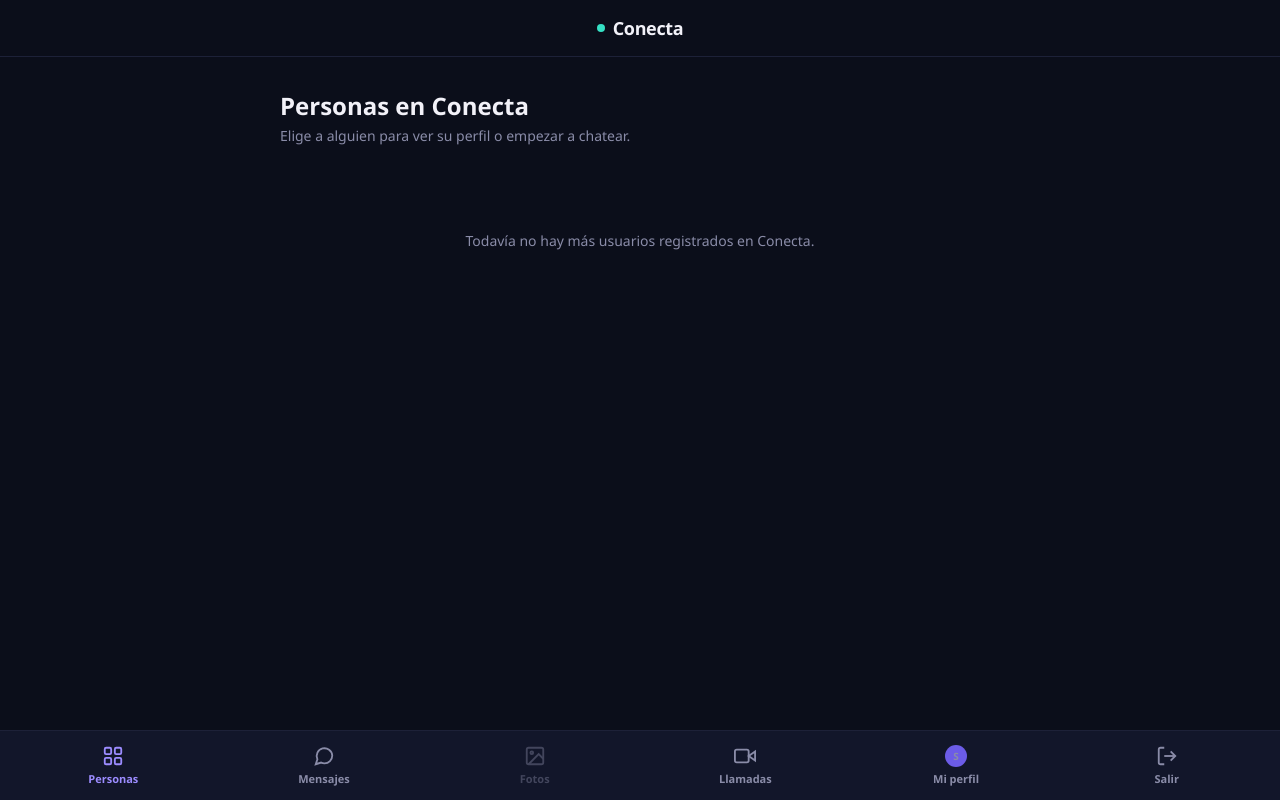
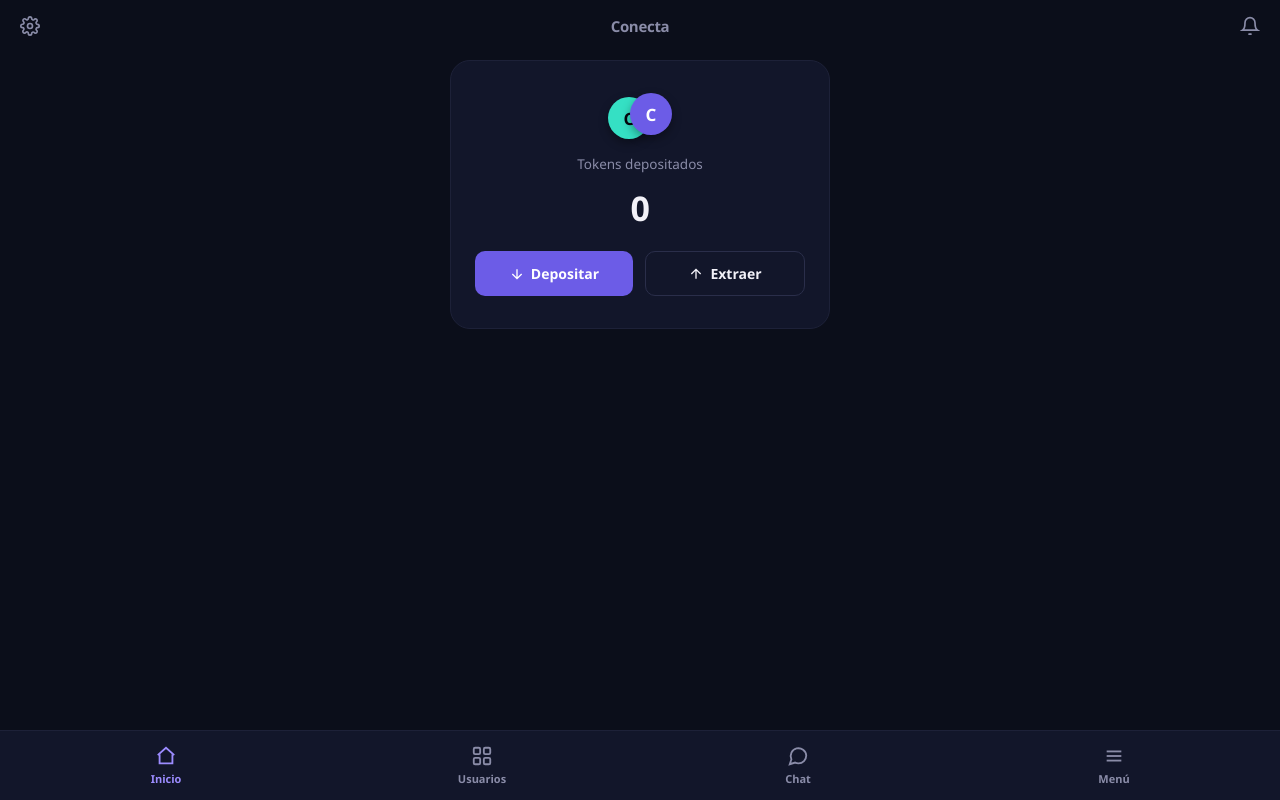
Before and after one commit to cubanolibre777-cmd/conecta, a Flask app: page / in a window 1280 px wide. Run offline with Flask 3, Linux system fonts and the light colour scheme; the visitor is signed in with stand-in values (Sample User, id 1); data comes from the database, SQL or seed files in the repository; some libraries are stand-ins or nearby versions.

```diff
--- a/app.py
+++ b/app.py
@@ -13,6 +13,7 @@ from werkzeug.middleware.proxy_fix import ProxyFix
 from authlib.integrations.flask_client import OAuth
 from flask_socketio import SocketIO, emit, join_room
 from dotenv import load_dotenv
+import stripe
 
 load_dotenv()
 
@@ -23,6 +24,17 @@ app = Flask(__name__)
 app.config["SECRET_KEY"] = os.environ.get("SECRET_KEY", "cambia-esto-en-produccion")
 app.config["SQLALCHEMY_DATABASE_URI"] = "sqlite:///app.db"
 app.config["SQLALCHEMY_TRACK_MODIFICATIONS"] = False
+
+# Stripe: procesa el pago con tarjeta cuando alguien compra tokens.
+stripe.api_key = os.environ.get("STRIPE_SECRET_KEY")
+STRIPE_PUBLISHABLE_KEY = os.environ.get("STRIPE_PUBLISHABLE_KEY")
+
+# Paquetes de tokens disponibles para comprar. (id, nombre, tokens, precio en centavos de dólar)
+TOKEN_PACKAGES = [
+    {"id": "small", "name": "Paquete pequeño", "tokens": 100, "price_cents": 500},
+    {"id": "medium", "name": "Paquete medio", "tokens": 500, "price_cents": 2000},
+    {"id": "large", "name": "Paquete grande", "tokens": 1200, "price_cents": 4000},
+]
 
 # Render (y la mayoría de servicios de hosting) reciben la conexión segura (https)
 # en su propio servidor y la reenvían a la app como http normal. Sin esto, Flask
@@ -85,6 +97,10 @@ class User(UserMixin, db.Model):
     avatar_url = db.Column(db.String(500), nullable=True)  # foto de Google
     profile_photo = db.Column(db.String(255), nullable=True)  # foto subida por el usuario
     bio = db.Column(db.String(280), nullable=True)
+    # Todavía no está conectado a pagos reales; de momento es solo el número
+    # que se muestra en la pantalla de Inicio, para tener la parte visual
+    # lista antes de decidir cómo se compran/gastan los tokens de verdad.
+    tokens = db.Column(db.Integer, default=0)
     created_at = db.Column(db.DateTime, default=datetime.utcnow)
 
     @property
@@ -147,9 +163,88 @@ with app.app_context():
 @app.route("/")
 def index():
     if current_user.is_authenticated:
-        users = User.query.filter(User.id != current_user.id).order_by(User.name).all()
-        return render_template("dashboard.html", user=current_user, users=users)
+        return render_template("home.html", user=current_user)
     return redirect(url_for("login"))
+
+
+@app.route("/users")
+@login_required
+def users_list():
+    users = User.query.filter(User.id != current_user.id).order_by(User.name).all()
+    return render_template("dashboard.html", user=current_user, users=users)
+
+
+@app.route("/menu")
+@login_required
+def menu_page():
+    return render_template("menu.html", user=current_user)
+
+
+@app.route("/tokens/deposit")
+@login_required
+def tokens_deposit():
+    return render_template("tokens_deposit.html", packages=TOKEN_PACKAGES)
+
+
+@app.route("/tokens/checkout/<package_id>")
+@login_required
+def tokens_checkout(package_id):
+    package = next((p for p in TOKEN_PACKAGES if p["id"] == package_id), None)
+    if not package:
+        flash("Paquete no válido.", "error")
+        return redirect(url_for("tokens_deposit"))
+
+    checkout_session = stripe.checkout.Session.create(
+        mode="payment",
+        payment_method_types=["card"],
+        line_items=[{
+            "price_data": {
+                "currency": "usd",
+                "product_data": {"name": f"{package['tokens']} tokens · Conecta"},
+                "unit_amount": package["price_cents"],
+            },
+            "quantity": 1,
+        }],
+        metadata={"user_id": current_user.id, "tokens": package["tokens"]},
+        success_url=url_for("tokens_success", _external=True) + "?session_id={CHECKOUT_SESSION_ID}",
+        cancel_url=url_for("tokens_deposit", _external=True),
+    )
+    return redirect(checkout_session.url, code=303)
+
+
+@app.route("/tokens/success")
+@login_required
+def tokens_success():
+    session_id = request.args.get("session_id")
+    if not session_id:
+        return redirect(url_for("index"))
+
+    checkout_session = stripe.checkout.Session.retrieve(session_id)
+
+    if checkout_session.payment_status == "paid":
+        tokens_bought = int(checkout_session.metadata.get("tokens", 0))
+        paid_user_id = int(checkout_session.metadata.get("user_id", 0))
+
+        # Solo se acreditan los tokens si el pago es de la persona que tiene la
+        # sesión abierta ahora mismo, para evitar que alguien reutilice un
+        # enlace de otra persona.
+        if paid_user_id == current_user.id:
+            current_user.tokens = (current_user.tokens or 0) + tokens_bought
+            db.session.commit()
+            flash(f"¡Listo! Se añadieron {tokens_bought} tokens a tu cuenta.", "success")
+        else:
+            flash("Este pago no corresponde a tu cuenta.", "error")
+    else:
+        flash("El pago no se completó.", "error")
+
+    return redirect(url_for("index"))
+
+
+@app.route("/tokens/withdraw", methods=["GET", "POST"])
+@login_required
+def tokens_withdraw():
+    flash("La retirada de tokens todavía no está activada.", "error")
+    return redirect(url_for("index"))
 
 
 @app.route("/login", methods=["GET", "POST"])
@@ -449,4 +544,9 @@ def auth_google_callback():
 
 
 if __name__ == "__main__":
+    # use_reloader=False evita que Flask arranque el proceso dos veces al
+    # iniciar. En Windows, la segunda vez fallaba al no poder borrar/recrear
+    # la base de datos porque el primer proceso aún la tenía abierta.
+    # host="0.0.0.0" permite que otros dispositivos de tu misma red (móvil,
+    # otro ordenador) puedan entrar usando tu IP local, no solo 127.0.0.1.
     socketio.run(app, host="0.0.0.0", port=5000, debug=True, use_reloader=False)
--- a/requirements.txt
+++ b/requirements.txt
@@ -10,3 +10,4 @@ flask-socketio==5.3.6
 python-socketio==5.11.2
 python-engineio==4.9.1
 simple-websocket==1.0.0
+stripe==10.12.0
--- /dev/null
+++ b/templates/_bottom_nav.html
@@ -0,0 +1,36 @@
+<style>
+  .bottom-bar {
+    position: fixed; bottom: 0; left: 0; right: 0;
+    display: flex; justify-content: space-around; align-items: center;
+    background: var(--bg-panel); border-top: 1px solid #1D2138;
+    padding: 10px 8px calc(10px + env(safe-area-inset-bottom));
+    z-index: 10;
+  }
+  .bottom-bar a {
+    display: flex; flex-direction: column; align-items: center; gap: 4px;
+    color: var(--text-dim); text-decoration: none; font-size: 11px; font-weight: 600;
+    flex: 1; padding: 4px 0;
+  }
+  .bottom-bar a:hover, .bottom-bar a.active { color: var(--accent-soft); }
+  .bottom-bar svg { width: 22px; height: 22px; }
+  body { padding-bottom: 78px; }
+</style>
+
+<div class="bottom-bar">
+  <a href="{{ url_for('index') }}" class="{{ 'active' if active_tab == 'inicio' else '' }}">
+    <svg viewBox="0 0 24 24" fill="none" stroke="currentColor" stroke-width="2"><path d="M3 11l9-8 9 8"/><path d="M5 10v10h14V10"/></svg>
+    Inicio
+  </a>
+  <a href="{{ url_for('users_list') }}" class="{{ 'active' if active_tab == 'usuarios' else '' }}">
+    <svg viewBox="0 0 24 24" fill="none" stroke="currentColor" stroke-width="2"><rect x="3" y="3" width="7" height="7" rx="1.5"/><rect x="14" y="3" width="7" height="7" rx="1.5"/><rect x="3" y="14" width="7" height="7" rx="1.5"/><rect x="14" y="14" width="7" height="7" rx="1.5"/></svg>
+    Usuarios
+  </a>
+  <a href="{{ url_for('messages_inbox') }}" class="{{ 'active' if active_tab == 'chat' else '' }}">
+    <svg viewBox="0 0 24 24" fill="none" stroke="currentColor" stroke-width="2"><path d="M21 11.5a8.5 8.5 0 0 1-8.5 8.5c-1.3 0-2.5-.3-3.6-.8L3 21l1.8-5.4A8.5 8.5 0 1 1 21 11.5z"/></svg>
+    Chat
+  </a>
+  <a href="{{ url_for('menu_page') }}" class="{{ 'active' if active_tab == 'menu' else '' }}">
+    <svg viewBox="0 0 24 24" fill="none" stroke="currentColor" stroke-width="2"><line x1="4" y1="7" x2="20" y2="7"/><line x1="4" y1="12" x2="20" y2="12"/><line x1="4" y1="17" x2="20" y2="17"/></svg>
+    Menú
+  </a>
+</div>
--- a/templates/dashboard.html
+++ b/templates/dashboard.html
@@ -6,7 +6,7 @@
   <title>Conecta</title>
   <link rel="stylesheet" href="{{ url_for('static', filename='css/auth.css') }}">
   <style>
-    body { display: block; padding-bottom: 78px; }
+    body { display: block; }
 
     .top-bar {
       display: flex; align-items: center; justify-content: center;
@@ -43,29 +43,6 @@
     }
     .user-card-links a:hover { text-decoration: underline; }
     .empty { color: var(--text-dim); font-size: 14px; text-align: center; padding: 60px 0; }
-
-    /* Barra inferior de navegación, estilo app */
-    .bottom-bar {
-      position: fixed; bottom: 0; left: 0; right: 0;
-      display: flex; justify-content: space-around; align-items: center;
-      background: var(--bg-panel); border-top: 1px solid #1D2138;
-      padding: 10px 8px calc(10px + env(safe-area-inset-bottom));
-      z-index: 10;
-    }
-    .bottom-bar a, .bottom-bar .bottom-item {
-      display: flex; flex-direction: column; align-items: center; gap: 4px;
-      color: var(--text-dim); text-decoration: none; font-size: 11px; font-weight: 600;
-      flex: 1; padding: 4px 0;
-    }
-    .bottom-bar a:hover, .bottom-bar a.active { color: var(--accent-soft); }
-    .bottom-bar svg { width: 22px; height: 22px; }
-    .bottom-bar .my-avatar-nav {
-      width: 22px; height: 22px; border-radius: 50%; object-fit: cover;
-    }
-    .bottom-bar .my-avatar-nav-fallback {
-      width: 22px; height: 22px; border-radius: 50%; background: var(--accent);
-      display: flex; align-items: center; justify-content: center; font-weight: 700; font-size: 10px;
-    }
   </style>
 </head>
 <body>
@@ -102,36 +79,8 @@
     {% endif %}
   </div>
 
-  <div class="bottom-bar">
-    <a href="{{ url_for('index') }}" class="active">
-      <svg viewBox="0 0 24 24" fill="none" stroke="currentColor" stroke-width="2"><rect x="3" y="3" width="7" height="7" rx="1.5"/><rect x="14" y="3" width="7" height="7" rx="1.5"/><rect x="3" y="14" width="7" height="7" rx="1.5"/><rect x="14" y="14" width="7" height="7" rx="1.5"/></svg>
-      Personas
-    </a>
-    <a href="{{ url_for('messages_inbox') }}">
-      <svg viewBox="0 0 24 24" fill="none" stroke="currentColor" stroke-width="2"><path d="M21 11.5a8.5 8.5 0 0 1-8.5 8.5c-1.3 0-2.5-.3-3.6-.8L3 21l1.8-5.4A8.5 8.5 0 1 1 21 11.5z"/></svg>
-      Mensajes
-    </a>
-    <a href="#" style="opacity:0.4; pointer-events:none;">
-      <svg viewBox="0 0 24 24" fill="none" stroke="currentColor" stroke-width="2"><rect x="3" y="3" width="18" height="18" rx="2"/><circle cx="8.5" cy="8.5" r="1.5"/><path d="M21 15l-5-5L5 21"/></svg>
-      Fotos
-    </a>
-    <a href="{{ url_for('messages_inbox') }}">
-      <svg viewBox="0 0 24 24" fill="none" stroke="currentColor" stroke-width="2"><path d="M23 7l-7 5 7 5V7z"/><rect x="1" y="5" width="15" height="14" rx="2"/></svg>
-      Llamadas
-    </a>
-    <a href="{{ url_for('profile') }}">
-      {% if user.display_photo %}
-        <img class="my-avatar-nav" src="{{ user.display_photo }}" alt="">
-      {% else %}
-        <span class="my-avatar-nav-fallback">{{ user.name[:1] if user.name else user.email[:1] }}</span>
-      {% endif %}
-      Mi perfil
-    </a>
-    <a href="{{ url_for('logout') }}">
-      <svg viewBox="0 0 24 24" fill="none" stroke="currentColor" stroke-width="2"><path d="M9 21H5a2 2 0 0 1-2-2V5a2 2 0 0 1 2-2h4"/><path d="M16 17l5-5-5-5"/><path d="M21 12H9"/></svg>
-      Salir
-    </a>
-  </div>
+  {% set active_tab = 'usuarios' %}
+  {% include "_bottom_nav.html" %}
   <script src="https://cdnjs.cloudflare.com/ajax/libs/socket.io/4.7.5/socket.io.min.js"></script>
   {% include "_incoming_call.html" %}
 </body>
--- /dev/null
+++ b/templates/home.html
@@ -0,0 +1,96 @@
+<!DOCTYPE html>
+<html lang="es">
+<head>
+  <meta charset="UTF-8">
+  <meta name="viewport" content="width=device-width, initial-scale=1.0">
+  <title>Conecta</title>
+  <link rel="stylesheet" href="{{ url_for('static', filename='css/auth.css') }}">
+  <style>
+    body { display: block; }
+    .top-bar {
+      display: flex; align-items: center; justify-content: space-between;
+      padding: 16px 20px;
+    }
+    .top-bar a { color: var(--text-dim); display: flex; }
+    .top-bar a:hover { color: var(--accent-soft); }
+    .top-bar .brand { font-size: 15px; font-weight: 600; color: var(--text-dim); }
+
+    .wrap { max-width: 420px; margin: 0 auto; padding: 8px 20px 20px; }
+
+    .flash { padding: 11px 14px; border-radius: 10px; font-size: 13.5px; margin-bottom: 16px; }
+    .flash.error { background: rgba(255,107,129,0.12); color: var(--error); border: 1px solid rgba(255,107,129,0.3); }
+    .flash.success { background: rgba(53,224,196,0.12); color: var(--pulse); border: 1px solid rgba(53,224,196,0.3); }
+
+    .token-card {
+      background: var(--bg-panel); border: 1px solid #1D2138; border-radius: 20px;
+      padding: 32px 24px; display: flex; flex-direction: column; align-items: center; gap: 12px;
+    }
+    .coin-icon { position: relative; width: 64px; height: 46px; margin-bottom: 4px; }
+    .coin-icon .c1, .coin-icon .c2 {
+      position: absolute; width: 42px; height: 42px; border-radius: 50%;
+      display: flex; align-items: center; justify-content: center;
+      font-weight: 700; font-size: 17px; box-shadow: 0 4px 10px rgba(0,0,0,0.35);
+    }
+    .coin-icon .c1 { left: 0; top: 4px; background: var(--pulse); color: #05060C; }
+    .coin-icon .c2 { right: 0; top: 0; background: var(--accent); color: white; }
+
+    .token-label { font-size: 13.5px; color: var(--text-dim); }
+    .token-amount { font-size: 34px; font-weight: 700; letter-spacing: -0.02em; }
+
+    .token-actions { display: flex; gap: 12px; width: 100%; margin-top: 8px; }
+    .token-actions button {
+      flex: 1; padding: 12px; border-radius: 10px; border: none; font-weight: 600;
+      font-size: 14px; font-family: inherit; cursor: pointer; display: flex;
+      align-items: center; justify-content: center; gap: 6px;
+    }
+    .btn-deposit { background: var(--accent); color: white; }
+    .btn-deposit:hover { background: #7C6CF7; }
+    .btn-withdraw { background: transparent; border: 1px solid #2A2E4A !important; color: var(--text-main); }
+    .btn-withdraw:hover { border-color: var(--accent-soft) !important; }
+  </style>
+</head>
+<body>
+  <div class="top-bar">
+    <a href="{{ url_for('menu_page') }}" title="Configuración">
+      <svg width="20" height="20" viewBox="0 0 24 24" fill="none" stroke="currentColor" stroke-width="2"><circle cx="12" cy="12" r="3"/><path d="M19.4 15a1.7 1.7 0 0 0 .3 1.9l.1.1a2 2 0 1 1-2.8 2.8l-.1-.1a1.7 1.7 0 0 0-1.9-.3 1.7 1.7 0 0 0-1 1.5V21a2 2 0 0 1-4 0v-.1a1.7 1.7 0 0 0-1-1.6 1.7 1.7 0 0 0-1.9.3l-.1.1a2 2 0 1 1-2.8-2.8l.1-.1a1.7 1.7 0 0 0 .3-1.9 1.7 1.7 0 0 0-1.5-1H3a2 2 0 0 1 0-4h.1a1.7 1.7 0 0 0 1.6-1 1.7 1.7 0 0 0-.3-1.9l-.1-.1a2 2 0 1 1 2.8-2.8l.1.1a1.7 1.7 0 0 0 1.9.3H9a1.7 1.7 0 0 0 1-1.5V3a2 2 0 0 1 4 0v.1a1.7 1.7 0 0 0 1 1.5 1.7 1.7 0 0 0 1.9-.3l.1-.1a2 2 0 1 1 2.8 2.8l-.1.1a1.7 1.7 0 0 0-.3 1.9V9a1.7 1.7 0 0 0 1.5 1H21a2 2 0 0 1 0 4h-.1a1.7 1.7 0 0 0-1.5 1z"/></svg>
+    </a>
+    <span class="brand">Conecta</span>
+    <a href="{{ url_for('menu_page') }}" title="Notificaciones">
+      <svg width="20" height="20" viewBox="0 0 24 24" fill="none" stroke="currentColor" stroke-width="2"><path d="M18 8a6 6 0 0 0-12 0c0 7-3 9-3 9h18s-3-2-3-9"/><path d="M13.7 21a2 2 0 0 1-3.4 0"/></svg>
+    </a>
+  </div>
+
+  <div class="wrap">
+    {% with messages = get_flashed_messages(with_categories=true) %}
+      {% if messages %}
+        {% for category, message in messages %}
+          <div class="flash {{ category }}">{{ message }}</div>
+        {% endfor %}
+      {% endif %}
+    {% endwith %}
+
+    <div class="token-card">
+      <div class="coin-icon">
+        <div class="c1">C</div>
+        <div class="c2">C</div>
+      </div>
+      <div class="token-label">Tokens depositados</div>
+      <div class="token-amount">{{ user.tokens }}</div>
+
+      <div class="token-actions">
+        <button class="btn-deposit" onclick="window.location.href='{{ url_for('tokens_deposit') }}'">
+          <svg width="16" height="16" viewBox="0 0 24 24" fill="none" stroke="currentColor" stroke-width="2"><path d="M12 5v14M5 12l7 7 7-7"/></svg>
+          Depositar
+        </button>
+        <button class="btn-withdraw" onclick="window.location.href='{{ url_for('tokens_withdraw') }}'">
+          <svg width="16" height="16" viewBox="0 0 24 24" fill="none" stroke="currentColor" stroke-width="2"><path d="M12 19V5M5 12l7-7 7 7"/></svg>
+          Extraer
+        </button>
+      </div>
+    </div>
+  </div>
+
+  {% set active_tab = 'inicio' %}
+  {% include "_bottom_nav.html" %}
+</body>
+</html>
--- a/templates/messages_inbox.html
+++ b/templates/messages_inbox.html
@@ -55,9 +55,10 @@
     {% else %}
       <div class="empty">Aún no tienes conversaciones. Pulsa "Nuevo" para empezar a chatear.</div>
     {% endif %}
+  </div>
 
-    <div class="switch-link"><a href="{{ url_for('index') }}">Volver</a></div>
-  </div>
+  {% set active_tab = 'chat' %}
+  {% include "_bottom_nav.html" %}
   <script src="https://cdnjs.cloudflare.com/ajax/libs/socket.io/4.7.5/socket.io.min.js"></script>
   {% include "_incoming_call.html" %}
 </body>
```
Also changed, not shown: templates/menu.html (added, +75 -0 lines), templates/tokens_deposit.html (added, +53 -0 lines), README.md, 1 other file.
